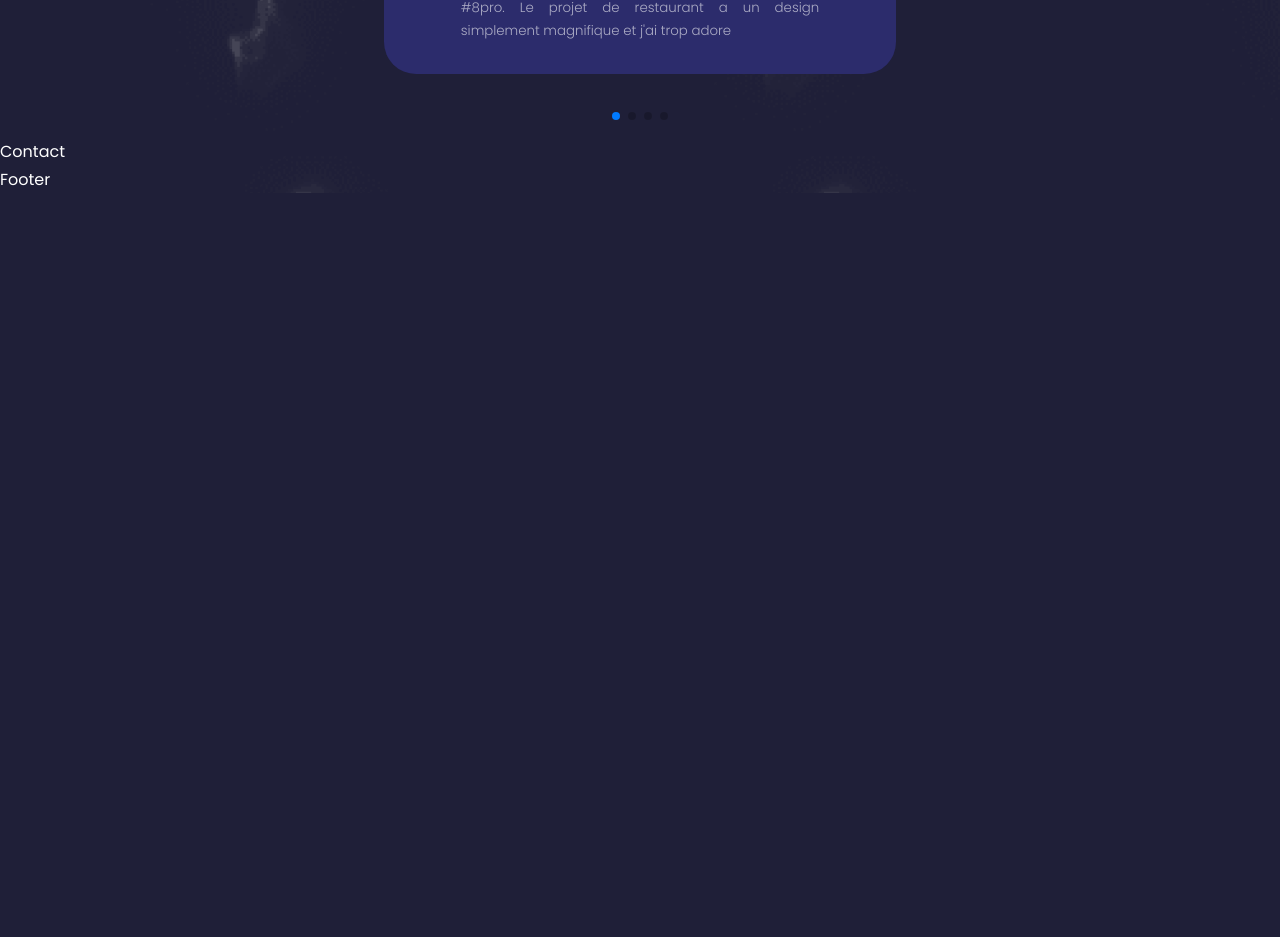
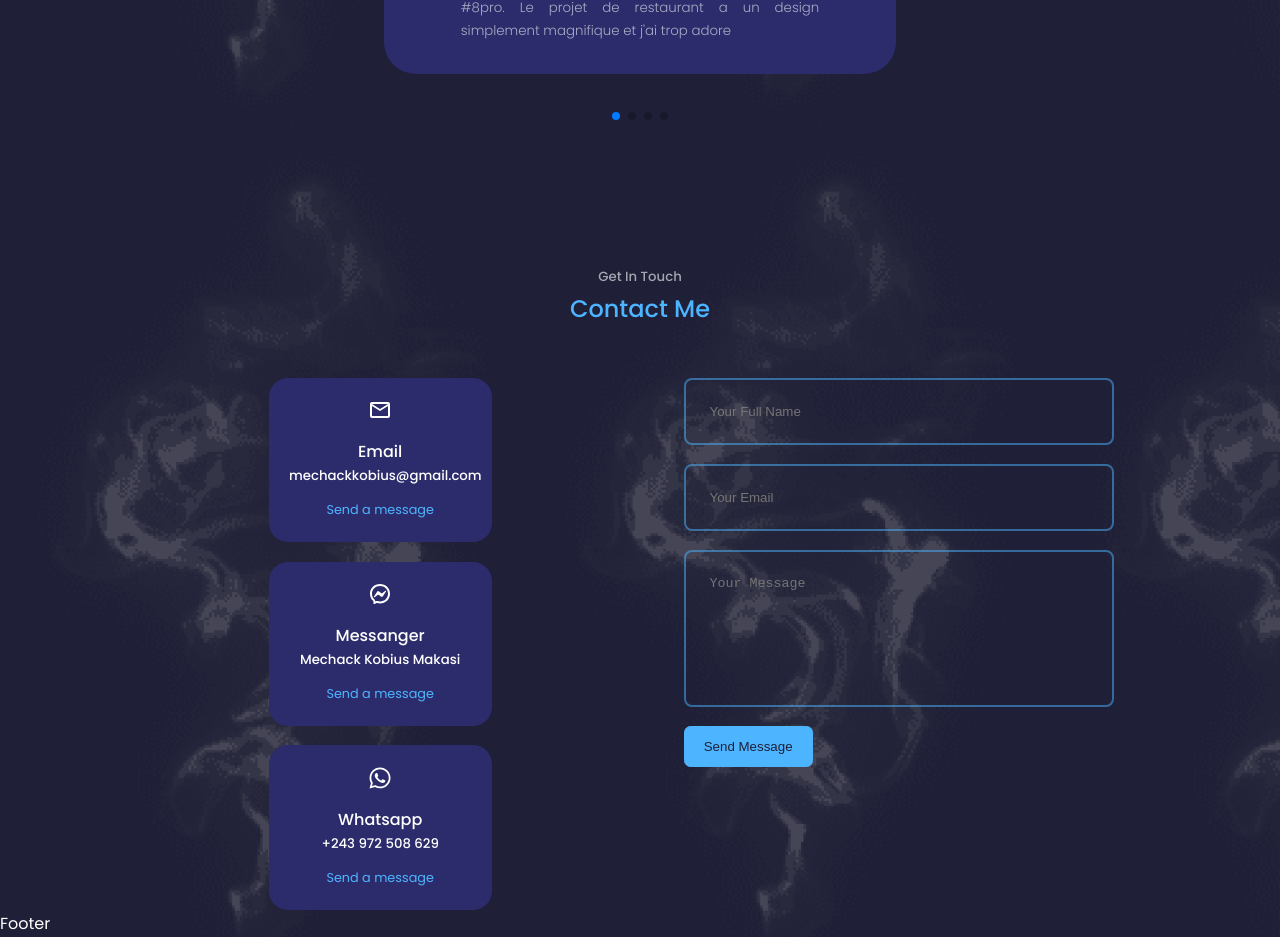
Before and after one commit to Mechack08/portfolio-8pro-website, a React (Create React App) app: page / in a window 1280 px wide. Shown: the part 4119-5056 px from the top of the page. Before the commit the page ends 4312 px from the top, so only its background shows below. Built offline with nearby package versions, Linux system fonts and the light colour scheme.

Commit message:
Contact Section done with email sending service

```diff
--- a/package.json
+++ b/package.json
@@ -6,6 +6,7 @@
     "@testing-library/jest-dom": "^5.16.2",
     "@testing-library/react": "^12.1.3",
     "@testing-library/user-event": "^13.5.0",
+    "emailjs-com": "^3.2.0",
     "react": "^17.0.2",
     "react-dom": "^17.0.2",
     "react-icons": "^4.3.1",
--- a/src/components/contact/Contact.jsx
+++ b/src/components/contact/Contact.jsx
@@ -1,8 +1,74 @@
-import React from "react";
+import React, { useRef } from "react";
 import "./contact.css";
+import Options from "./Options";
+import { MdOutlineEmail } from "react-icons/md";
+import { RiMessengerLine } from "react-icons/ri";
+import { FaWhatsapp } from "react-icons/fa";
+import emailjs from "emailjs-com";
 
 function Contact() {
-  return <div>Contact</div>;
+  const form = useRef();
+
+  const sendMail = (e) => {
+    e.preventDefault();
+
+    emailjs.sendForm(
+      "service_bi8wcbw",
+      "template_ahgazpp",
+      form.current,
+      "user_L1YG5i3RjdX5g5NioYxsE"
+    );
+
+    e.target.reset();
+  };
+
+  return (
+    <section id="contact">
+      <h5>Get In Touch</h5>
+      <h2>Contact Me</h2>
+
+      <div className="container contact__container">
+        <div className="contact__options">
+          <Options
+            title="Email"
+            adress="mechackkobius@gmail.com"
+            sendTo="mailto:mechackkobius@gmail.com"
+            icon={MdOutlineEmail}
+          />
+          <Options
+            title="Messanger"
+            adress="Mechack Kobius Makasi"
+            sendTo="https://m.me/mechack.makasi"
+            icon={RiMessengerLine}
+          />
+          <Options
+            title="Whatsapp"
+            adress="+243 972 508 629"
+            sendTo="https://api.whatsapp.com/send?phone+243972508629"
+            icon={FaWhatsapp}
+          />
+        </div>
+
+        <form ref={form} onSubmit={sendMail}>
+          <input
+            type="text"
+            name="name"
+            placeholder="Your Full Name"
+            required
+          />
+          <input type="email" name="email" placeholder="Your Email" required />
+          <textarea
+            name="message"
+            rows="7"
+            placeholder="Your Message"
+          ></textarea>
+          <button type="submit" className="btn btn-primary">
+            Send Message
+          </button>
+        </form>
+      </div>
+    </section>
+  );
 }
 
 export default Contact;
--- /dev/null
+++ b/src/components/contact/Options.jsx
@@ -0,0 +1,15 @@
+import React from "react";
+
+const Options = ({ title, adress, sendTo, icon }) => {
+  const Icon = icon && icon;
+  return (
+    <article className="contact__option">
+      <Icon className="contact__option-icon" />
+      <h4>{title}</h4>
+      <h5>{adress}</h5>
+      <a href={sendTo}>Send a message</a>
+    </article>
+  );
+};
+
+export default Options;
--- a/src/components/contact/contact.css
+++ b/src/components/contact/contact.css
@@ -0,0 +1,70 @@
+.contact__container {
+  width: 58%;
+  display: grid;
+  grid-template-columns: 30% 58%;
+  gap: 12rem;
+}
+
+.contact__options {
+  display: flex;
+  flex-direction: column;
+  gap: 1.2rem;
+}
+
+.contact__option {
+  background: var(--color-bg-variant);
+  padding: 1.2rem;
+  border-radius: 1.2rem;
+  text-align: center;
+  border: 1px solid transparent;
+  transition: var(--transition);
+}
+
+.contact__option:hover {
+  background: transparent;
+  border-color: var(--color-primary-variant);
+}
+
+.contact__option-icon {
+  font-size: 1.5rem;
+  margin-bottom: 0.5rem;
+}
+
+.contact__option a {
+  margin-top: 0.7rem;
+  display: inline-block;
+  font-size: 0.8rem;
+}
+
+/* ============== FORM ==================== */
+form {
+  display: flex;
+  flex-direction: column;
+  gap: 1.2rem;
+}
+
+input,
+textarea {
+  width: 100%;
+  padding: 1.5rem;
+  border-radius: 0.5rem;
+  background: transparent;
+  border: 2px solid var(--color-primary-variant);
+  resize: none;
+  color: var(--color-white);
+}
+
+/* ================= MEDIA QUERIES (MEDIUM DEVICES) =============== */
+@media screen and (max-width: 1024px) {
+  .contact__container {
+    grid-template-columns: 1fr;
+    gap: 2rem;
+  }
+}
+
+/* ================= MEDIA QUERIES (SMALL DEVICES) =============== */
+@media screen and (max-width: 600px) {
+  .contact__container {
+    width: var(--container-width-sm);
+  }
+}
```
Also changed, not shown: 1 other file (tests, documents, lock files or other folders).
